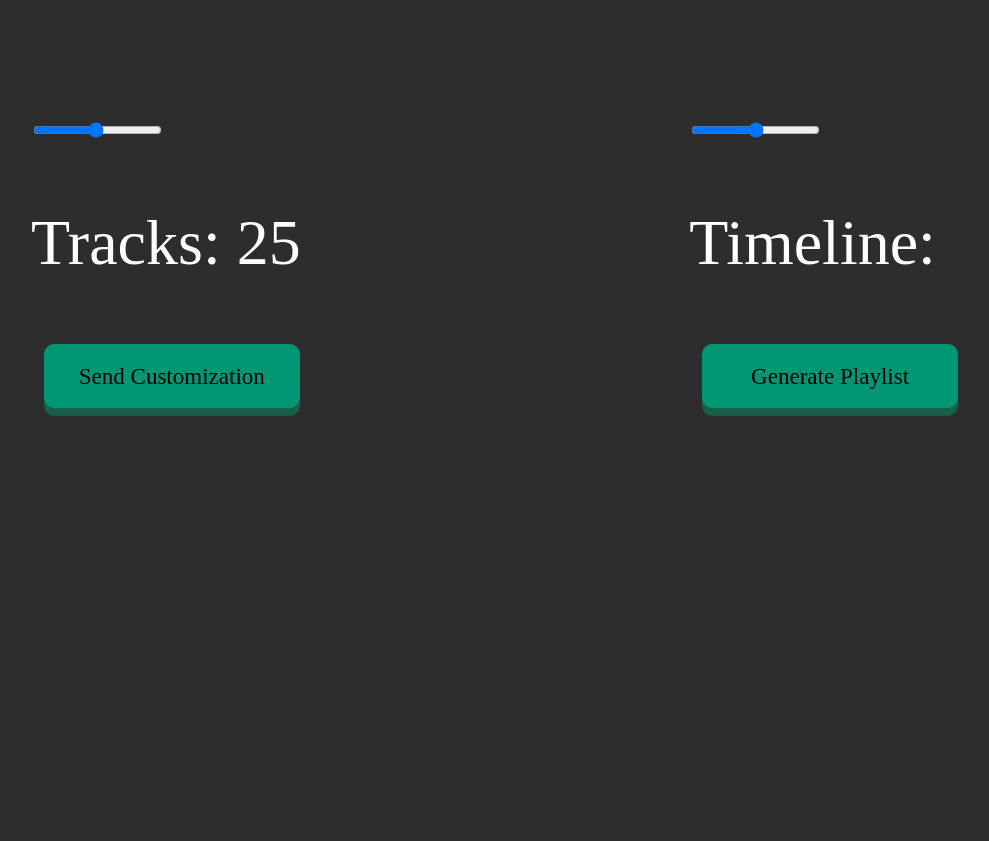
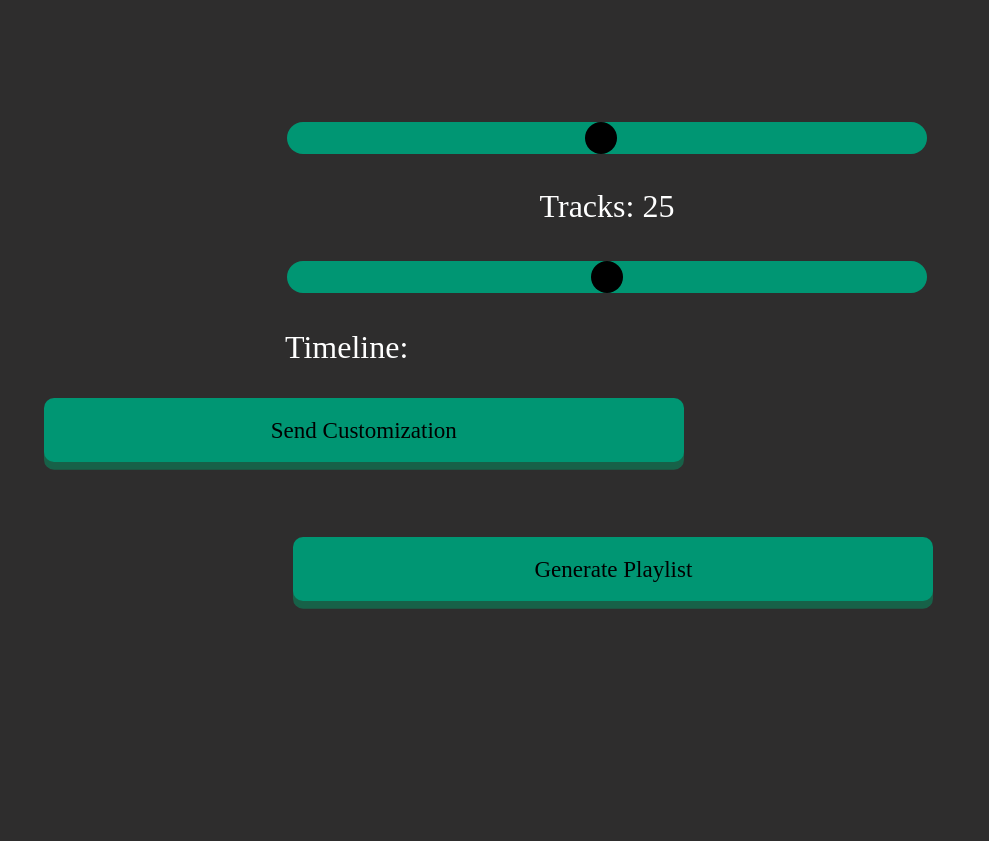
Before and after one commit to Lisify-LLC/website, a Flask app: page /data in a window 1280 px wide. Shown: the part 80-921 px from the top of the page, without its empty margins (33-1022 px from the left). Run offline with Flask 3, Linux system fonts and the light colour scheme; some web fonts are replaced.

Commit message:
added css code for sliders

```diff
--- a/static/customize-body.css
+++ b/static/customize-body.css
@@ -21,7 +21,7 @@
   margin: 0 auto; /* Center horizontally */
   background-color: rgb(46, 45, 45);
   display: grid;
-  grid-template-columns: 4fr 3fr;
+  grid-template-rows: 1fr 1fr 1fr;
 }
 
 p {
@@ -30,10 +30,16 @@
   color: white;
 }
 
+.slider-text {
+  font-family: 'Retrochips';
+  font-size: 2.5vw; /* Responsive font size */
+  color: white;
+}
+
 .t-button {
   height: 5vw; /* Responsive button height */
   min-width: 90px;
-  width: 20vw; /* Responsive button width */
+  width: 50vw; /* Responsive button width */
   font-size: 1.8vw; /* Responsive font size */
   font-family: 'Retrochips';
   color: rgb(0, 0, 0);
@@ -55,27 +61,37 @@
   transform: translateY(4px); /* Responsive transform */
 }
 
-.a-button {
-  height: 5vw; /* Responsive button height */
-  min-width: 90px;
-  width: 20vw; /* Responsive button width */
-  font-size: 1.8vw; /* Responsive font size */
-  font-family: 'Retrochips';
-  color: rgb(0, 0, 0);
-  background-color: rgb(0, 150, 115);
-  border-width: 0;
-  border-radius: 10px;
-  cursor: pointer;
-  opacity: 1;
-  box-shadow: 0px 0.6vw 0px 0px rgba(0, 150, 100, 0.5); /* Responsive box shadow */
-  transition-duration: 0.2s;
-  padding-left: 1.6vw; /* Responsive padding */
-  padding-right: 1.6vw; /* Responsive padding */
-  margin-left: 1vw;
+
+.slider-tracks, .slider-time {
+  -webkit-appearance: none;  /* Override default CSS styles */
+  appearance: none;
+  width: 50vw; /* Full-width */
+  height: 2.5vw; /* Specified height */
+  background: rgb(0, 150, 115); /* Green background */
+  outline: none; /* Remove outline */
+  border-radius: 20px;
+
 }
 
-.a-button:active {
-  opacity: 0.8;
-  box-shadow: 0px 0.2vw 0px 0px rgba(0, 150, 100, 0.5); /* Responsive box shadow */
-  transform: translateY(4px); /* Responsive transform */
+.slider-tracks::-webkit-slider-thumb, .slider-time::-webkit-slider-thumb {
+  -webkit-appearance: none; /* Override default CSS styles */
+  appearance: none;
+  width: 2.5vw; /* Specified width */
+  height: 2.5vw; /* Specified height */
+  background: rgb(0, 0, 0); /* Green background */
+  cursor: pointer; /* Cursor on hover */
+  border-radius: 50%; /* Round */
 }
+
+.track-slider, .time-slider {
+  display: flex;
+  flex-direction: column;
+  justify-content: center;
+  align-items: center;
+}
+
+.button-container {
+  display: flex;
+  justify-content: center;
+  align-items: center;
+}
```
